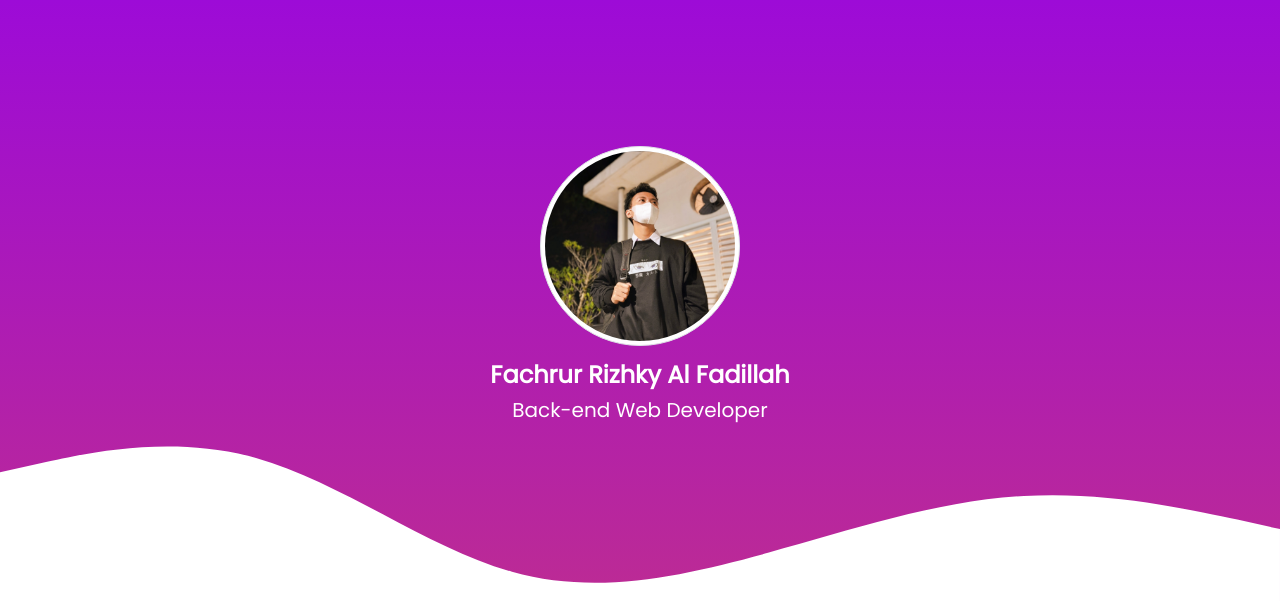
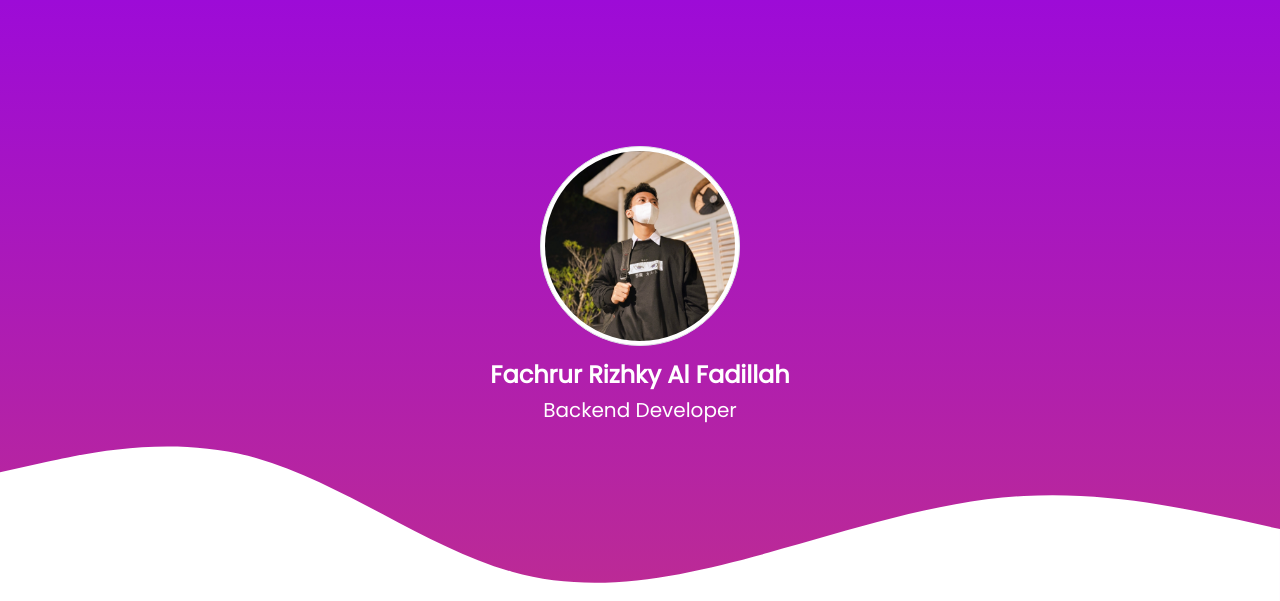
Before and after one commit to fahruulc/fahruulc.github.io, a plain HTML site: page index.html in a window 1280 px wide. Shown: the part 54-655 px from the top of the page. Drawn offline with nearby package versions, Linux system fonts and the light colour scheme; a web font is replaced by a local one.

```diff
--- a/index.html
+++ b/index.html
@@ -127,7 +127,7 @@
       />
       <div class="nama">
         <h4 class="text-center fw-bold">Fachrur Rizhky Al Fadillah</h4>
-        <h5 class="text-center">Back-end Web Developer</h5>
+        <h5 class="text-center">Backend Developer</h5>
       </div>
 
       <svg
```
